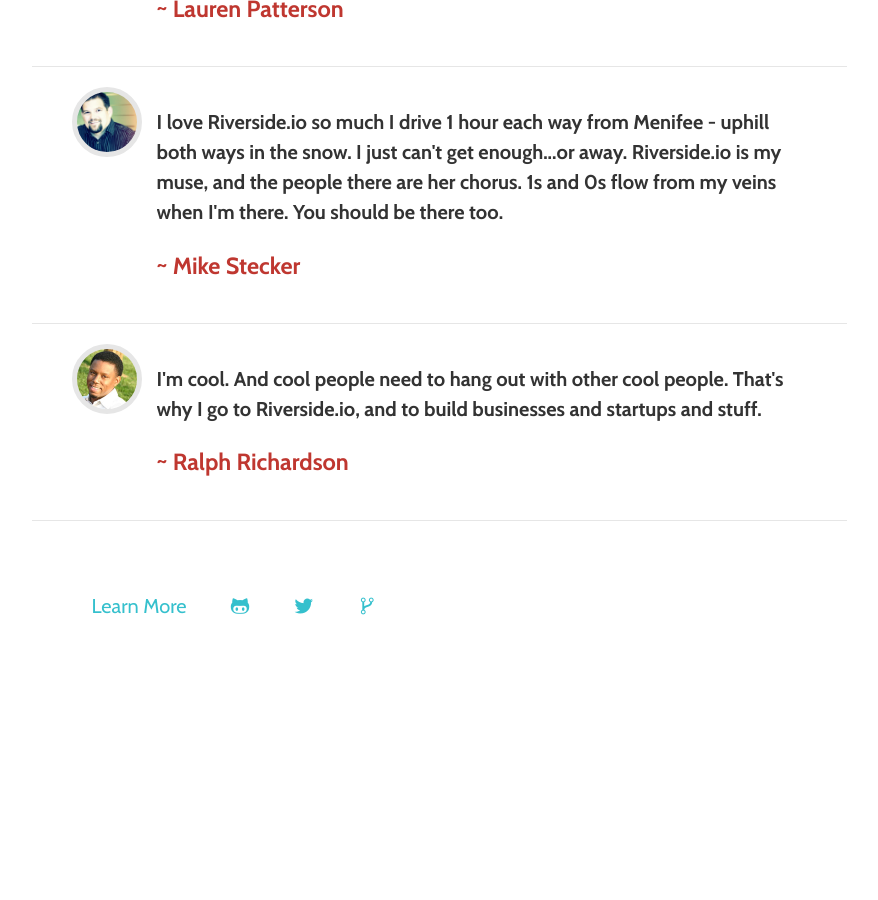
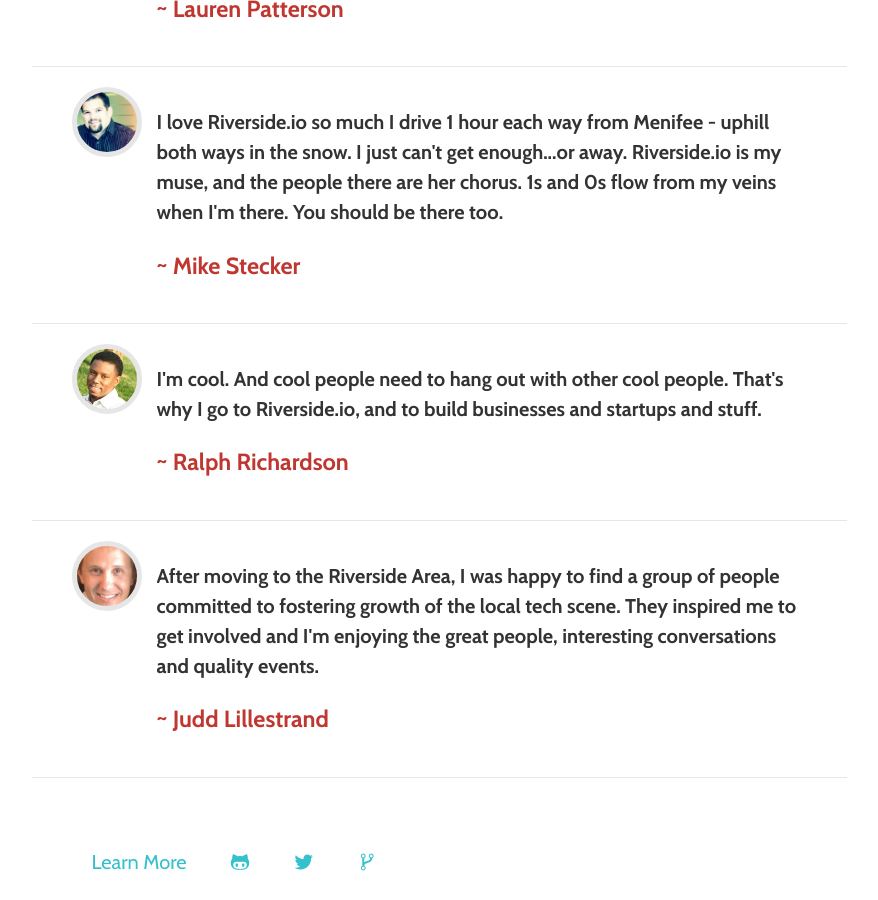
Before and after one commit to riversideio/riversideio.github.io, a Jekyll site: the page built from testimonials.html, in a window 1280 px wide and 900 px high, scrolled down 1375 px. Shown: the whole window, without its empty margins (201-1079 px from the left). Built offline with Jekyll 4.4.1, drawn with Linux system fonts in a browser that asks for light colours; nearby versions of some CDN libraries; some web fonts are replaced; Markdown is read by kramdown in place of the engine named in the settings; before the commit the page ends 2018 px from its top, so only the background shows below that.

Commit message:
New testimonial - Judd Lillestrand

```diff
--- a/_data/testimonials.yml
+++ b/_data/testimonials.yml
@@ -16,3 +16,6 @@
 - name : Ralph Richardson
   avatar : ./img/members/ralphrichardson.jpg
   contents : "I'm cool. And cool people need to hang out with other cool people. That's why I go to Riverside.io, and to build businesses and startups and stuff."
+- name : Judd Lillestrand
+  avatar : ./img/members/juddlillestrand.jpg
+  contents : "After moving to the Riverside Area, I was happy to find a group of people committed to fostering growth of the local tech scene. They inspired me to get involved and I'm enjoying the great people, interesting conversations and quality events."
```
